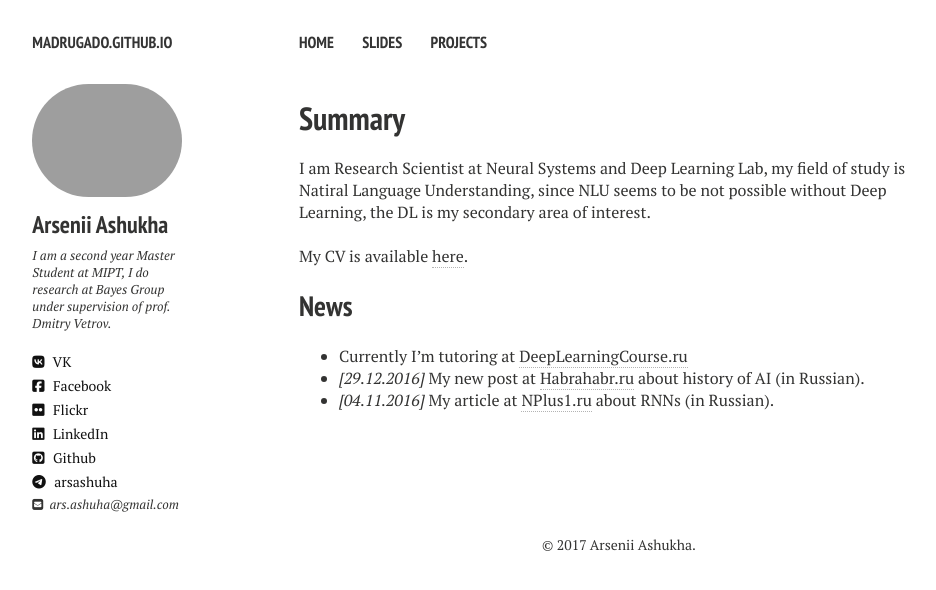
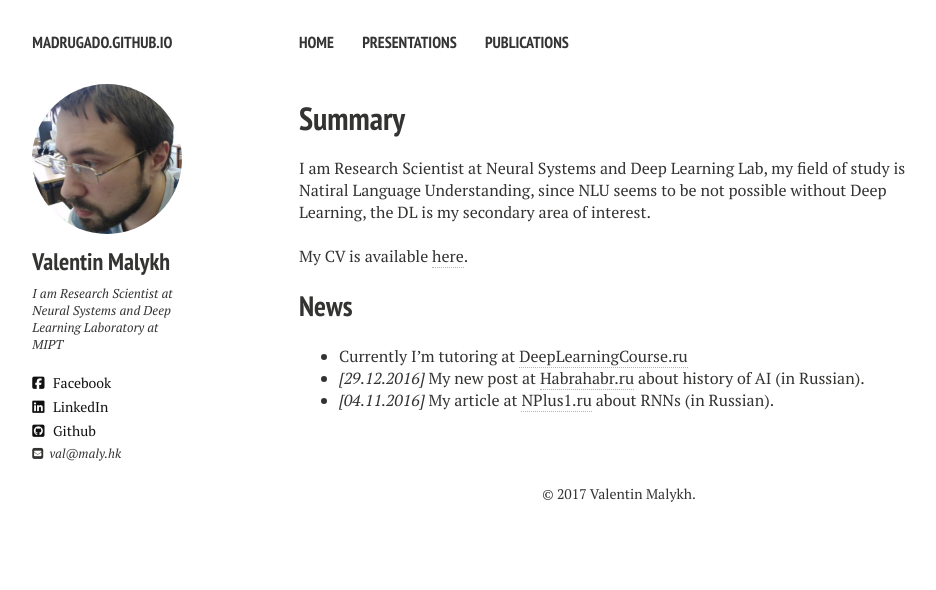
Before and after one commit to madrugado/madrugado.github.io, a Jekyll site: the page built from index.md, in a window 1280 px wide. Shown: the top 590 px of the page, without its empty margins (21-957 px from the left). Built offline with Jekyll 4.4.1, drawn with Linux system fonts in a browser that asks for light colours; nearby versions of some CDN libraries.

Commit message:
FIX: links

```diff
--- a/_config.yml
+++ b/_config.yml
@@ -1,16 +1,13 @@
-url:              https://ars-ashuha.ru
+url:              https://val.maly.hk
 
 owner:
-  name:           Arsenii Ashukha
-  avatar:         avatar.png
-  bio:            I am a second year Master Student at MIPT, I do research at Bayes Group under supervision of prof. Dmitry Vetrov.
-  email:          ars.ashuha@gmail.com
-  linkedin: ars-ashuha
-  github: ars-ashuha
-  vk: ars.ashuha
-  facebook: ars.ashuha
-  flickr: 115219639@N03
-  telegram: arsashuha
+  name:           Valentin Malykh
+  avatar:         058a54a.jpg
+  bio:            I am Research Scientist at Neural Systems and Deep Learning Laboratory at MIPT
+  email:          val@maly.hk
+  linkedin: val-malykh
+  github: madrugado
+  facebook: val.malykh
 
 # google_analytics: UA-52736040-1
 # google_verify: https://ssl.bing.com/webmaster/configure/verify/ownership Option 2 content= goes here
@@ -18,10 +15,10 @@ owner:
 links:
   - title: Home
     url: /
-  - title: Slides
-    url: /slides/
-  - title: Projects
-    url: /projects/
+  - title: Presentations
+    url: /presentations/
+  - title: Publications
+    url: /publications/
 
 timezone:    Europe/Moscow
 future:      true
```
